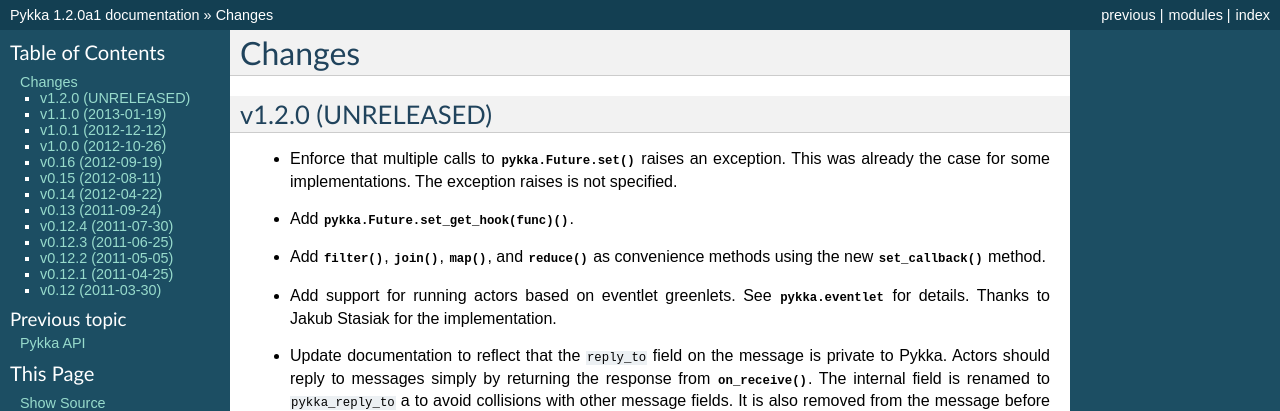
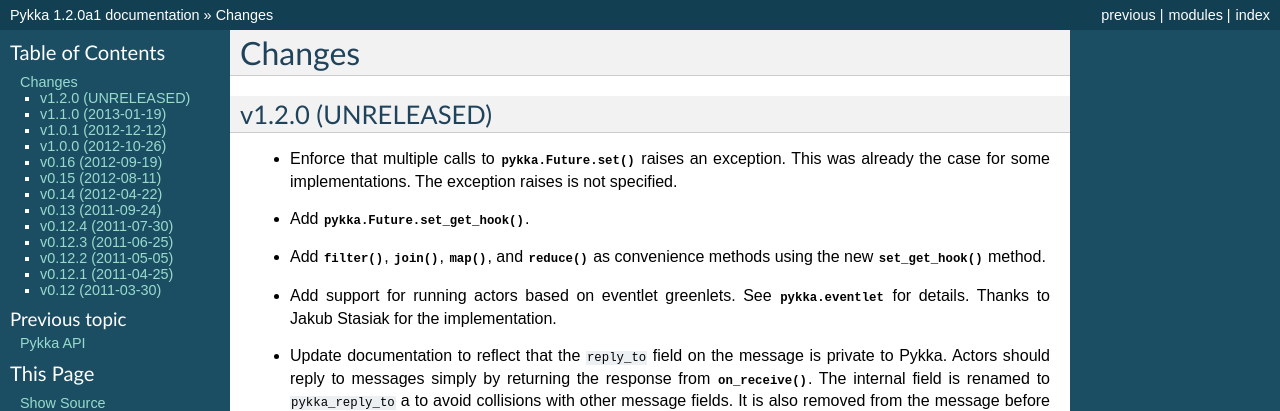
Before and after one commit to jodal/pykka, a Sphinx documentation site: the page built from docs/changes.rst, in a window 1280 px wide and 900 px high. Shown: the top 411 px of the window. Built offline with Sphinx 7.4.7, drawn with Linux system fonts in a browser that asks for light colours.

Commit message:
docs: Fix errors

```diff
--- a/docs/changes.rst
+++ b/docs/changes.rst
@@ -9,11 +9,11 @@
   This was already the case for some implementations. The exception raises is
   not specified.
 
-- Add :meth:`pykka.Future.set_get_hook(func)`.
+- Add :meth:`pykka.Future.set_get_hook`.
 
 - Add :meth:`~Pykka.Future.filter`, :meth:`~pykka.Future.join`,
   :meth:`~pykka.Future.map`, and :meth:`~pykka.Future.reduce` as convenience
-  methods using the new :meth:`~pykka.Future.set_callback` method.
+  methods using the new :meth:`~pykka.Future.set_get_hook` method.
 
 - Add support for running actors based on eventlet greenlets. See
   :mod:`pykka.eventlet` for details. Thanks to Jakub Stasiak for the
```
